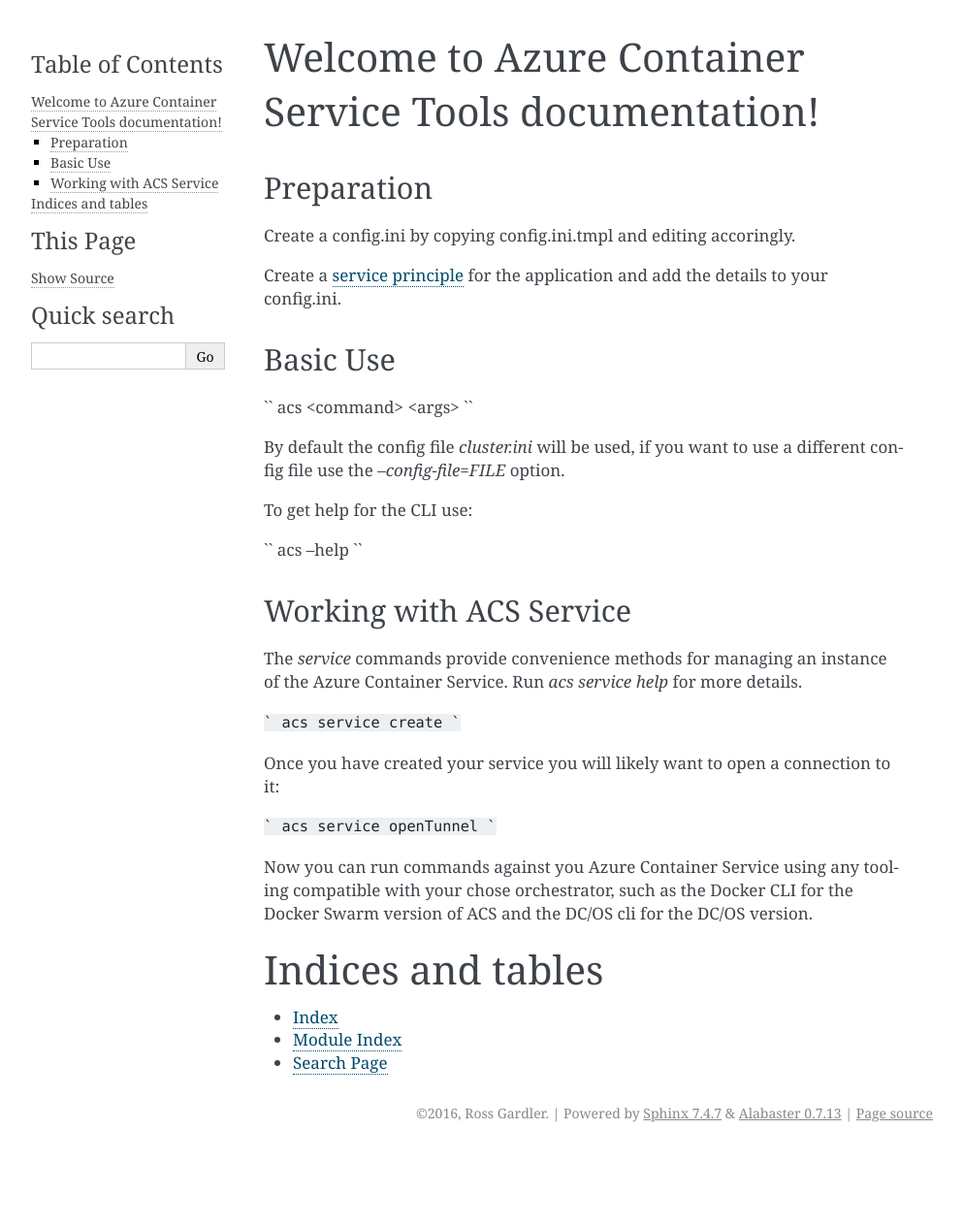
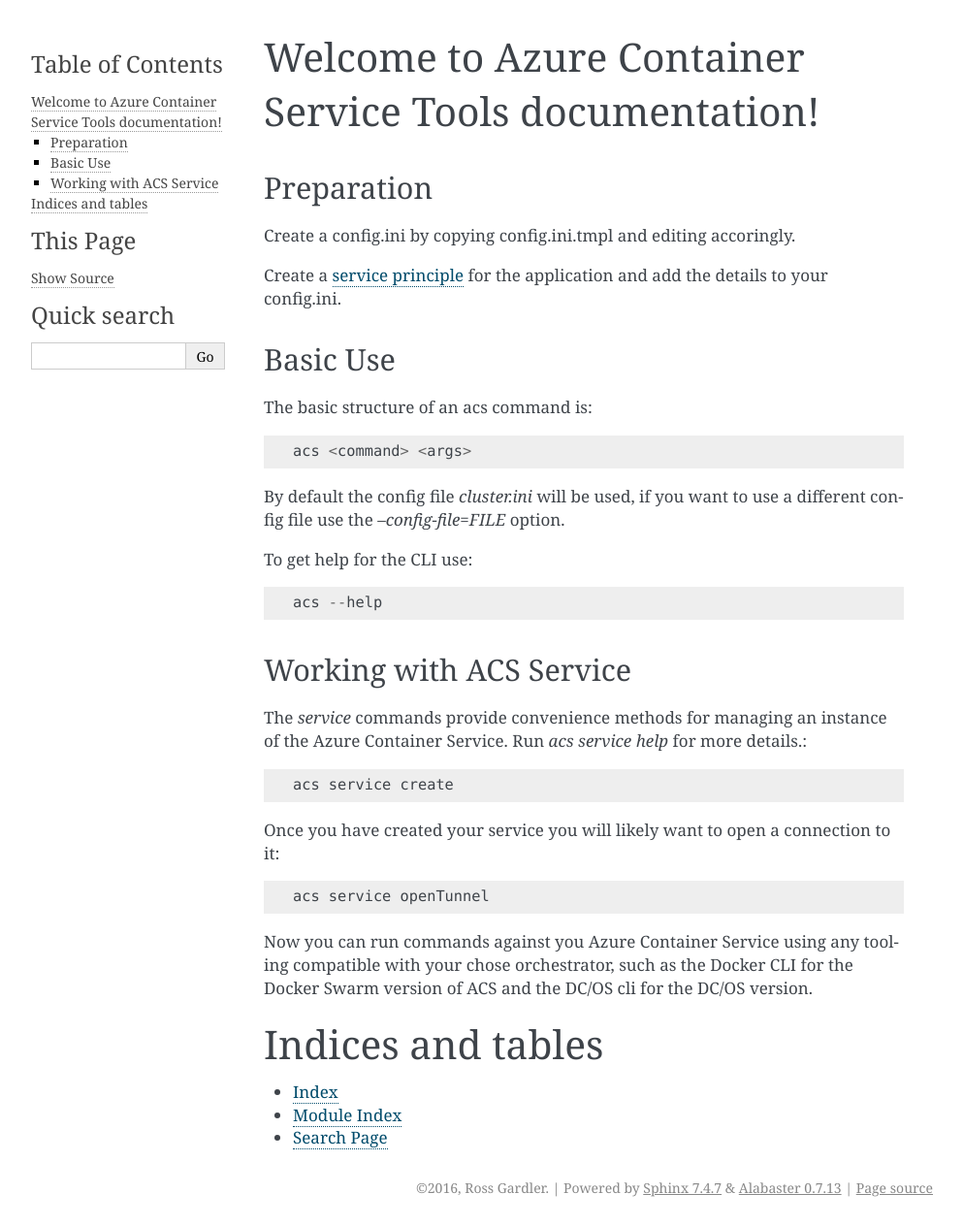
Before and after one commit to wteklabs/acs-cli, a Sphinx documentation site: the page built from docs/source/index.rst, in a window 1280 px wide. Shown: the whole page at 97% size, without its empty margins (148-1141 px from the left). Built offline with Sphinx 7.4.7, drawn with Linux system fonts in a browser that asks for light colours; before the commit the page ends 1187 px from its top, so only the background shows below that.

Commit message:
typo and whitespace

````diff
--- a/docs/source/index.rst
+++ b/docs/source/index.rst
@@ -14,36 +14,30 @@
 Basic Use
 ---------
 
-``
-acs <command> <args>
-``
+The basic structure of an acs command is::
+
+  acs <command> <args>
 
 By default the config file `cluster.ini` will be used, if you want to
 use a different config file use the `--config-file=FILE` option.
 
-To get help for the CLI use:
+To get help for the CLI use::
 
-``
-acs --help
-``
+  acs --help
 
 Working with ACS Service
 ------------------------
 
 The `service` commands provide convenience methods for managing an
 instance of the Azure Container Service. Run `acs service help` for
-more details.
+more details.::
 
-```
-acs service create
-```
+  acs service create
 
 Once you have created your service you will likely want to open a
-connection to it:
+connection to it::
 
-```
-acs service openTunnel
-```
+  acs service openTunnel
 
 Now you can run commands against you Azure Container Service using any
 tooling compatible with your chose orchestrator, such as the Docker
````
